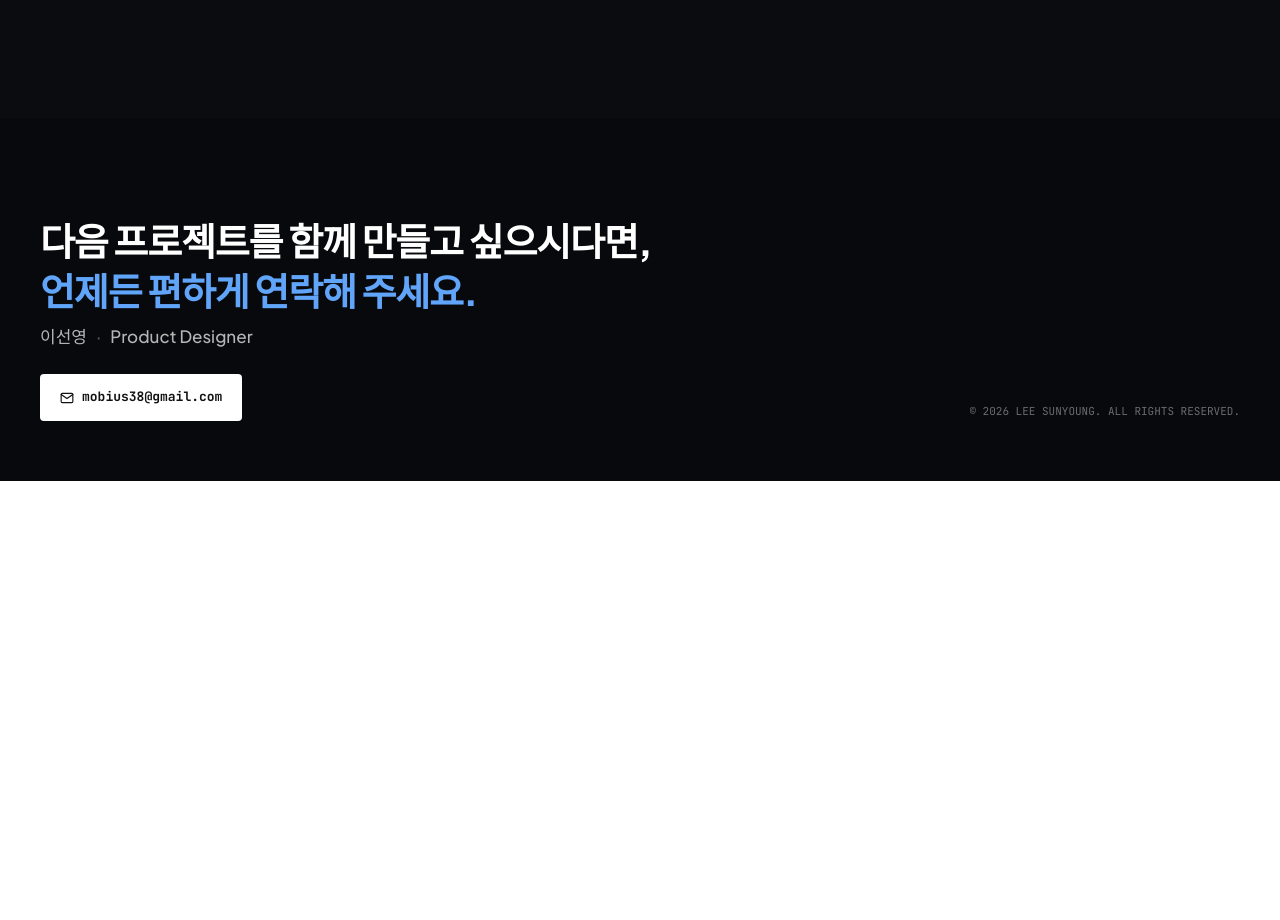
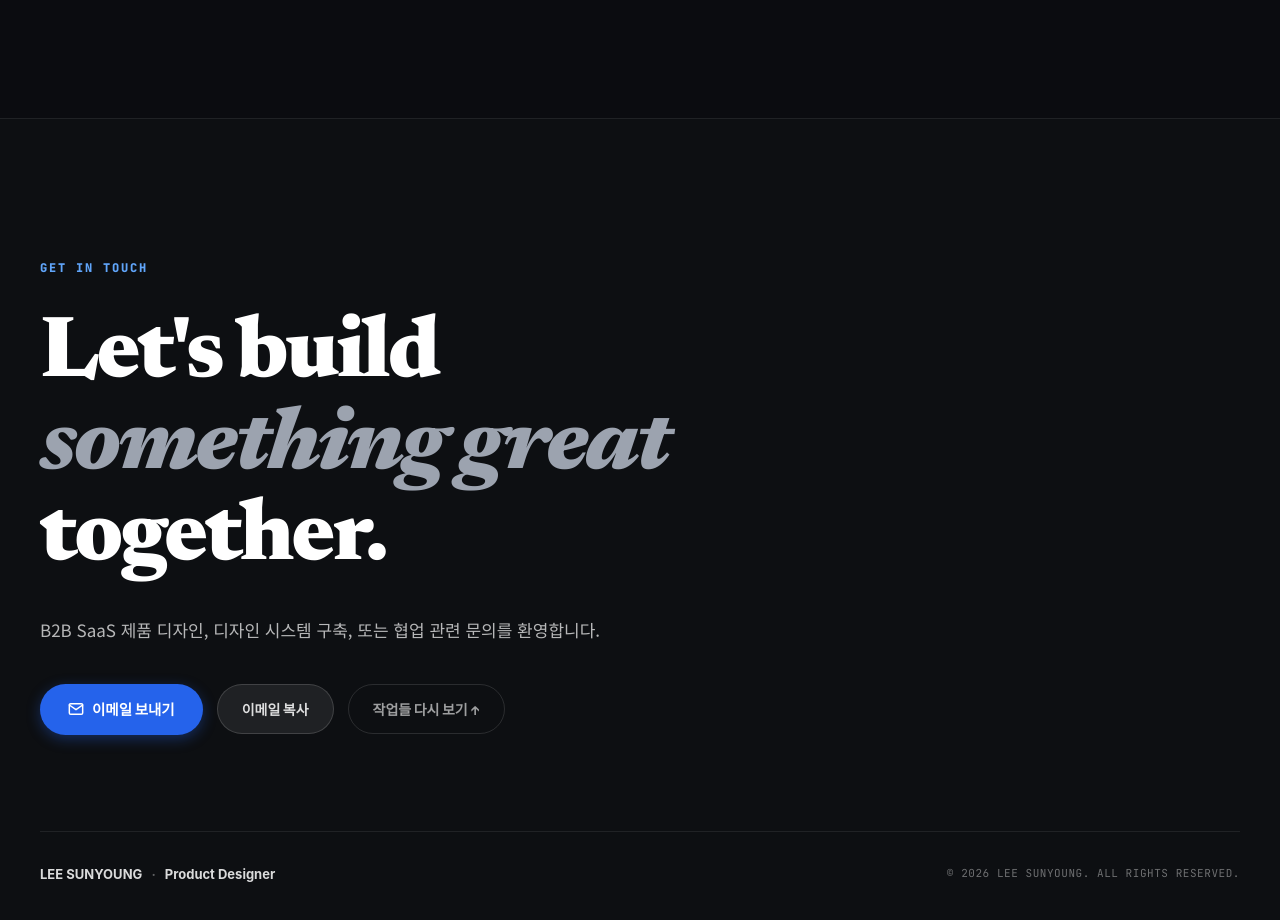
Before and after one commit to mobius38/sylee-portfolio, a React (Vite) app: page / in a window 1280 px wide. Shown: the part 7566-8486 px from the top of the page. Before the commit the page ends 8047 px from the top, so only its background shows below. Built offline with nearby package versions, Linux system fonts and the light colour scheme; the HTML template or start-up script is replaced by a standard one.

Commit message:
feat: redesign Contact Footer with editorial serif typography 'Let's build something great together' and dual action pill buttons

```diff
--- a/src/components/sections/ContactFooter.tsx
+++ b/src/components/sections/ContactFooter.tsx
@@ -16,67 +16,168 @@ export function ContactFooter({ w }: { w: number }) {
       id="contact"
       className="reveal-init"
       style={{
-        backgroundColor: "#08090C",
+        backgroundColor: "#0D0F12",
         color: "#FFFFFF",
-        padding: isMobile ? "60px 16px 84px 16px" : "100px 40px 60px 40px",
+        padding: isMobile ? "80px 20px 48px 20px" : "140px 40px 64px 40px",
+        borderTop: "1px solid rgba(255, 255, 255, 0.08)",
       }}
     >
       <div style={{ maxWidth: "1440px", margin: "0 auto" }}>
-        <div style={{ display: "flex", justifyContent: "space-between", alignItems: "flex-end", flexWrap: "wrap", gap: "32px" }}>
-          <div>
+        {/* 1. Subheader Tag */}
+        <span
+          style={{
+            fontFamily: "'JetBrains Mono', monospace",
+            fontSize: "12px",
+            fontWeight: 800,
+            color: "#60A5FA",
+            letterSpacing: "0.15em",
+            textTransform: "uppercase",
+            display: "block",
+            marginBottom: isMobile ? "24px" : "32px",
+          }}
+        >
+          GET IN TOUCH
+        </span>
+
+        {/* 2. Giant Editorial Serif Display (히어로와 완벽한 수미상관) */}
         <h2
           className="footer-title-h2"
           style={{
-                fontSize: isMobile ? "28px" : "38px",
-                fontWeight: 900,
+            fontFamily: "'Newsreader', Georgia, serif",
+            fontSize: isMobile ? "44px" : "clamp(56px, 6.8vw, 100px)",
+            fontWeight: 800,
+            letterSpacing: "-0.035em",
+            lineHeight: 1.05,
             color: "#FFFFFF",
-                letterSpacing: "-0.03em",
-                lineHeight: 1.2,
-                margin: "0 0 10px 0",
+            margin: "0 0 32px 0",
           }}
         >
-              다음 프로젝트를 함께 만들고 싶으시다면,
-              <span style={{ display: "block", color: "#60A5FA", marginTop: "4px" }}>
-                언제든 편하게 연락해 주세요.
-              </span>
+          Let's build<br />
+          <span style={{ fontStyle: "italic", fontWeight: 800, color: "#9CA3AF" }}>
+            something great
+          </span><br />
+          together.
         </h2>
-            <p className="footer-signature-p" style={{ fontSize: isMobile ? "15px" : "17px", color: "rgba(255, 255, 255, 0.7)", margin: "0 0 24px 0", fontWeight: 500 }}>
-              이선영 <span style={{ color: "rgba(255, 255, 255, 0.35)", margin: "0 6px" }}>·</span> Product Designer
+
+        {/* 3. Subtext Description */}
+        <p
+          style={{
+            fontFamily: "'Noto Sans KR', sans-serif",
+            fontSize: isMobile ? "15px" : "17px",
+            color: "rgba(255, 255, 255, 0.7)",
+            lineHeight: 1.6,
+            fontWeight: 400,
+            margin: "0 0 40px 0",
+            maxWidth: "700px",
+          }}
+        >
+          B2B SaaS 제품 디자인, 디자인 시스템 구축, 또는 협업 관련 문의를 환영합니다.
         </p>
 
-            <div style={{ display: "flex", gap: "12px", alignItems: "center", flexWrap: "wrap" }}>
+        {/* 4. Dual Action Pill Buttons */}
+        <div style={{ display: "flex", gap: "14px", alignItems: "center", flexWrap: "wrap", marginBottom: isMobile ? "64px" : "96px" }}>
+          {/* Email Action Button */}
+          <a
+            href={`mailto:${email}`}
+            style={{
+              display: "inline-flex",
+              alignItems: "center",
+              gap: "8px",
+              backgroundColor: "#2563EB",
+              color: "#FFFFFF",
+              padding: isMobile ? "13px 22px" : "14px 28px",
+              borderRadius: "9999px",
+              fontSize: isMobile ? "13.5px" : "14.5px",
+              fontWeight: 800,
+              textDecoration: "none",
+              boxShadow: "0 4px 14px rgba(37, 99, 235, 0.35)",
+              transition: "all 0.2s cubic-bezier(0.16, 1, 0.3, 1)",
+            }}
+            onMouseEnter={(e) => {
+              e.currentTarget.style.backgroundColor = "#1D4ED8";
+              e.currentTarget.style.transform = "translateY(-2px)";
+              e.currentTarget.style.boxShadow = "0 6px 20px rgba(37, 99, 235, 0.5)";
+            }}
+            onMouseLeave={(e) => {
+              e.currentTarget.style.backgroundColor = "#2563EB";
+              e.currentTarget.style.transform = "translateY(0)";
+              e.currentTarget.style.boxShadow = "0 4px 14px rgba(37, 99, 235, 0.35)";
+            }}
+          >
+            <svg width="16" height="16" viewBox="0 0 24 24" fill="none" stroke="currentColor" strokeWidth="2.2" strokeLinecap="round" strokeLinejoin="round">
+              <path d="M4 4h16c1.1 0 2 .9 2 2v12c0 1.1-.9 2-2 2H4c-1.1 0-2-.9-2-2V6c0-1.1.9-2 2-2z"></path>
+              <polyline points="22,6 12,13 2,6"></polyline>
+            </svg>
+            이메일 보내기
+          </a>
+
+          {/* Copy Email Button */}
           <button
             onClick={copyEmail}
             style={{
-                  backgroundColor: copied ? "#2563EB" : "#FFFFFF", // 🌟 신뢰 블루 통합
-                  color: copied ? "#FFFFFF" : "#111111",
-                  border: "none",
-                  padding: isMobile ? "12px 18px" : "13px 20px",
-                  fontSize: isMobile ? "12px" : "13px",
-                  fontWeight: 700,
-                  fontFamily: "'JetBrains Mono', monospace",
-                  cursor: "pointer",
               display: "inline-flex",
               alignItems: "center",
               gap: "8px",
-                  borderRadius: "4px",
-                  transition: "all 0.15s ease",
+              backgroundColor: "rgba(255, 255, 255, 0.08)",
+              color: copied ? "#60A5FA" : "rgba(255, 255, 255, 0.85)",
+              border: "1px solid rgba(255, 255, 255, 0.15)",
+              padding: isMobile ? "12px 20px" : "13px 24px",
+              borderRadius: "9999px",
+              fontSize: isMobile ? "13px" : "14px",
+              fontWeight: 700,
+              cursor: "pointer",
+              transition: "all 0.2s cubic-bezier(0.16, 1, 0.3, 1)",
+            }}
+            onMouseEnter={(e) => {
+              e.currentTarget.style.backgroundColor = "rgba(255, 255, 255, 0.14)";
+              e.currentTarget.style.borderColor = "rgba(255, 255, 255, 0.3)";
+            }}
+            onMouseLeave={(e) => {
+              e.currentTarget.style.backgroundColor = "rgba(255, 255, 255, 0.08)";
+              e.currentTarget.style.borderColor = "rgba(255, 255, 255, 0.15)";
             }}
           >
-                <svg width="14" height="14" viewBox="0 0 24 24" fill="none" stroke="currentColor" strokeWidth="2" strokeLinecap="round" strokeLinejoin="round">
-                  <path d="M4 4h16c1.1 0 2 .9 2 2v12c0 1.1-.9 2-2 2H4c-1.1 0-2-.9-2-2V6c0-1.1.9-2 2-2z"></path>
-                  <polyline points="22,6 12,13 2,6"></polyline>
-                </svg>
-                {copied ? "이메일 복사 완료" : email}
+            {copied ? "✓ 이메일 복사 완료" : "이메일 복사"}
           </button>
-            </div>
+
+          {/* Back to Top / Projects Button */}
+          <a
+            href="#projects"
+            style={{
+              display: "inline-flex",
+              alignItems: "center",
+              gap: "6px",
+              backgroundColor: "transparent",
+              color: "rgba(255, 255, 255, 0.6)",
+              border: "1px solid rgba(255, 255, 255, 0.12)",
+              padding: isMobile ? "12px 20px" : "13px 24px",
+              borderRadius: "9999px",
+              fontSize: isMobile ? "13px" : "14px",
+              fontWeight: 700,
+              textDecoration: "none",
+              transition: "all 0.2s cubic-bezier(0.16, 1, 0.3, 1)",
+            }}
+            onMouseEnter={(e) => {
+              e.currentTarget.style.color = "#FFFFFF";
+              e.currentTarget.style.borderColor = "rgba(255, 255, 255, 0.4)";
+            }}
+            onMouseLeave={(e) => {
+              e.currentTarget.style.color = "rgba(255, 255, 255, 0.6)";
+              e.currentTarget.style.borderColor = "rgba(255, 255, 255, 0.12)";
+            }}
+          >
+            작업들 다시 보기 ↑
+          </a>
         </div>
 
-          <div>
-            <span style={{ fontFamily: "'JetBrains Mono', monospace", fontSize: "11px", color: "rgba(255, 255, 255, 0.4)" }}>
+        {/* 5. Bottom Copyright & Info */}
+        <div style={{ borderTop: "1px solid rgba(255, 255, 255, 0.08)", paddingTop: "32px", display: "flex", justifyContent: "space-between", alignItems: "center", flexWrap: "wrap", gap: "16px" }}>
+          <span style={{ fontFamily: "'Inter', sans-serif", fontSize: "13px", fontWeight: 700, color: "rgba(255, 255, 255, 0.85)" }}>
+            LEE SUNYOUNG <span style={{ color: "rgba(255, 255, 255, 0.35)", margin: "0 6px" }}>·</span> Product Designer
+          </span>
+          <span style={{ fontFamily: "'JetBrains Mono', monospace", fontSize: "11px", color: "rgba(255, 255, 255, 0.4)", letterSpacing: "0.05em" }}>
             © 2026 LEE SUNYOUNG. ALL RIGHTS RESERVED.
           </span>
-          </div>
         </div>
       </div>
     </footer>
```
Lines whose indentation alone changed are shown as unchanged.
